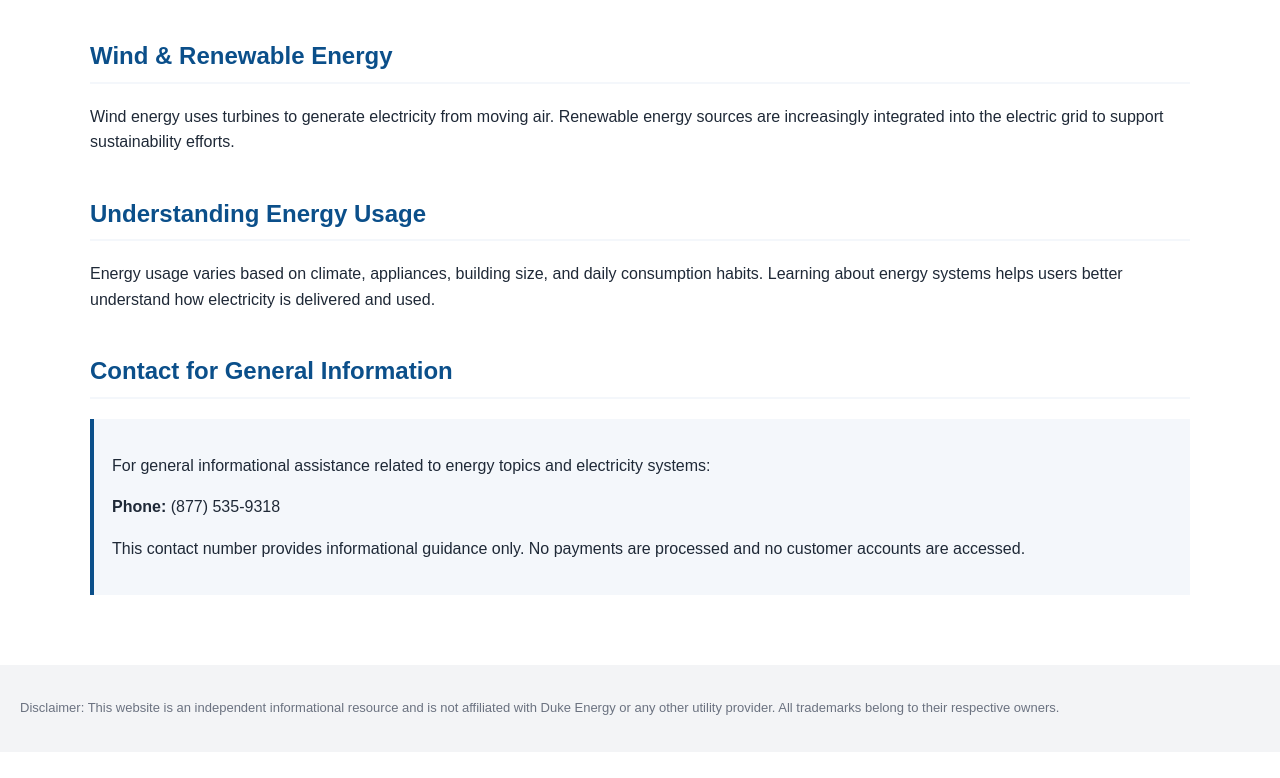
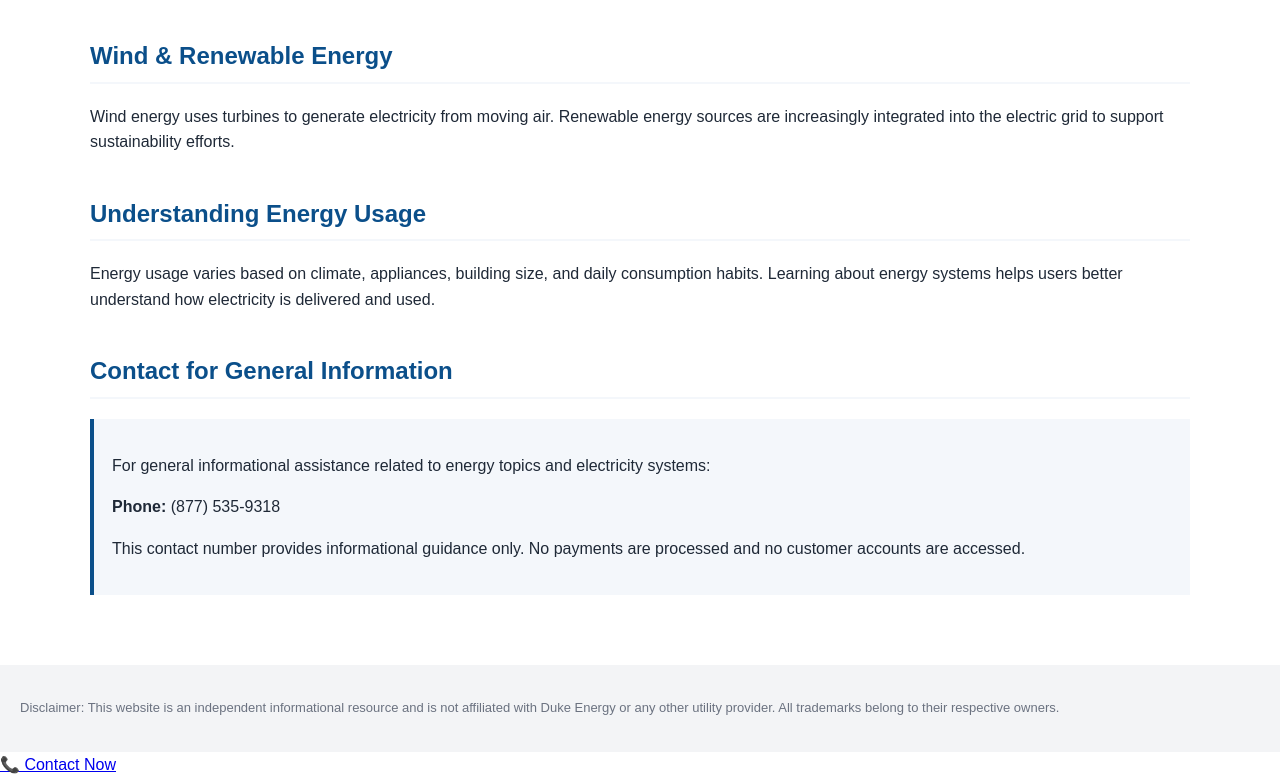
Before and after one commit to utilitybillhelp/DukeEnergyinfo, a plain HTML site: page index.html in a window 1280 px wide. Shown: the part 2673-3451 px from the top of the page. Before the commit the page ends 3425 px from the top, so only its background shows below. Drawn offline with Linux system fonts and the light colour scheme.

Commit message:
Update index.html

```diff
--- a/index.html
+++ b/index.html
@@ -314,6 +314,9 @@ footer{background:#f3f4f6;padding:20px;font-size:13px;color:var(--gray)}
     Duke Energy or any other utility provider. All trademarks belong to their respective owners.
   </p>
 </footer>
-
+<!-- Floating Call CTA -->
+<a href="tel:8775359318" class="floating-call-cta" aria-label="24/7 Live Assistance">
+  📞 Contact Now
+</a>
 </body>
 </html>
```
